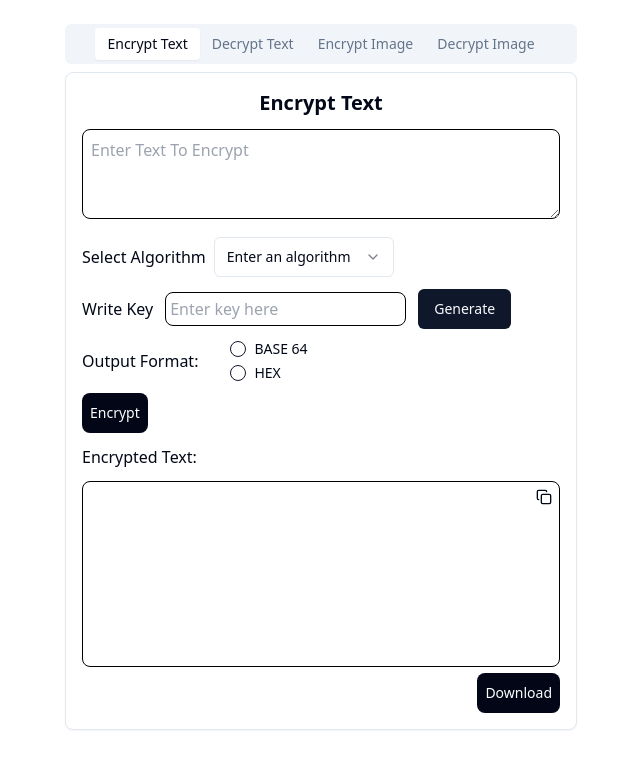
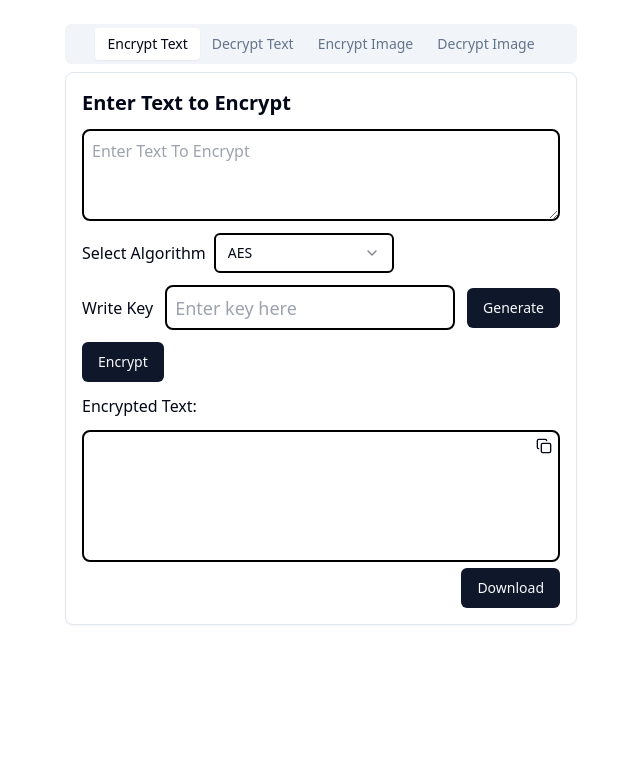
Before and after one commit to MuhammadDevX/Open-Ended-Lab-Encyption-Decryption, a React (Vite) app: page / in a window 1280 px wide. Shown: the top 768 px of the page, without its empty margins (319-959 px from the left). Built offline with nearby package versions, Linux system fonts and the light colour scheme.

Commit message:
added encrytion functionality to encryptText

```diff
--- a/src/components/custom/DecryptText.jsx
+++ b/src/components/custom/DecryptText.jsx
@@ -14,19 +14,14 @@ import { Button } from "@/components/ui/button";
 function DecryptText() {
   return (
     <Card className="border border-solid flex flex-col justify-center gap-3 p-4">
-      <div className="text-center">
-        <label for="enterTextForEncryption" className="w-200 font-bold text-xl">
-          Decrypt Text
+      <label className="font-bold text-xl">
+        Enter Encrypted Text to Decrypt
       </label>
-      </div>
-      <div>
       <textarea
-          id="enterTextForEncryption"
         rows={3}
-          placeholder="Enter Text To Decrypt"
-          className="w-full border border-solid rounded-lg  p-2 border-black outline-none"
+        placeholder="Enter Text To Encrypt"
+        className="w-full text-md border-2 border-solid rounded-lg  p-2 border-black outline-none"
       />
-      </div>
       <div className="flex flex-row justify-start gap-2 items-center">
         <div>
           <p>Select Algorithm</p>
@@ -45,22 +40,19 @@ function DecryptText() {
           </Select>
         </div>
       </div>
-      <div className="flex gap-3 justify-start items-center">
-        <div>
+      <div className="flex gap-3 items-center">
         <label for="Key">Write Key</label>
-        </div>
-        <div>
+
         <input
+          id="key"
           type="text"
-            id="Key"
-            className="p-1 border border-1 border-solid border-black rounded-lg outline-none "
+          className="px-2 flex-1 border-2 border-black rounded-lg h-[45px] text-lg"
+          // onChange={handleKeyChange}
+          // value={key}
           placeholder="Enter key here"
         />
-        </div>
         <div>
-          <Button className="rounded-lg px-2 py-1 bg-slate-950 text-white">
-            Generate
-          </Button>
+          <Button>Generate</Button>
         </div>
       </div>
       <div>
@@ -71,9 +63,9 @@ function DecryptText() {
           style={{ resize: "none" }}
           name=""
           id="encrypted"
-          cols="30"
+          // cols="30"
           rows="6"
-          className="w-full border border-1 border-black  border-solid rounded-lg text-lg p-2 focus:outline-none"
+          className="w-full border-2 border-black overflow-x-hidden border-solid rounded-lg text-lg p-2 focus:outline-none"
         ></textarea>
         {/* button */}
         <CopyIcon
--- a/src/components/custom/EncryptImage.jsx
+++ b/src/components/custom/EncryptImage.jsx
@@ -111,7 +111,7 @@ export default function EncryptImage() {
 
       {/* Encryption Key Input */}
       <div className="flex gap-2 items-center">
-        <label className="font-bold text-xl" htmlFor="key">
+        <label className=" text-lg" htmlFor="key">
           Encryption key
         </label>
         <input
@@ -136,7 +136,7 @@ export default function EncryptImage() {
 
       {/* Encrypted Image Textarea */}
       <div className="flex flex-col gap-1">
-        <span className="font-bold text-xl" htmlFor="encrypted">
+        <span className="text-lg" htmlFor="encrypted">
           Encrypted Image (in base64)
         </span>
         <div className="w-full relative">
--- a/src/components/custom/EncryptText.jsx
+++ b/src/components/custom/EncryptText.jsx
@@ -1,3 +1,4 @@
+import { useState } from "react";
 import { CopyIcon } from "lucide-react";
 import { Card } from "../ui/card";
 import {
@@ -7,104 +8,132 @@ import {
   SelectTrigger,
   SelectValue,
 } from "@/components/ui/select";
-
 import { Label } from "@/components/ui/label";
 import { RadioGroup, RadioGroupItem } from "@/components/ui/radio-group";
 import { Button } from "@/components/ui/button";
+import CryptoJS, { enc } from "crypto-js";
 
 export default function EncryptText() {
+  const [text, setText] = useState("");
+  const [textError, setTextError] = useState();
+  const [algorithm, setAlgorithm] = useState("AES");
+  const [key, setKey] = useState("");
+  const [keyError, setKeyError] = useState();
+  // const [outputFormat, setOutputFormat] = useState("Base64");
+  const [encryptedText, setEncryptedText] = useState("");
+
+  const handleEncrypt = () => {
+    // Add encryption logic here and update encryptedText state
+    // Example: setEncryptedText(encryptedResult);
+
+    // For now, let's handle the case of no encryption algorithm selected
+    if (!key) {
+      setKeyError("Encryption key must be provided");
+      return;
+    }
+    if (!text) {
+      setTextError("Text for encryption must be provided");
+      return;
+    }
+    // start encryption
+    // a.
+    // Convert the key to a WordArray
+    // const keyBytes = CryptoJS.enc.Utf8.parse(key);
+
+    // Encrypt the text
+    const encrypted = CryptoJS[algorithm].encrypt(text, key);
+    setEncryptedText(encrypted.toString());
+    // Encode the result based on user choice
+
+    // console.log(encrypted.toString());
+
+    // // Update the state with the encrypted text
+    // // setEncryptedText(encryptedText.toString());
+
+    // // For Hex encoding
+    // const encryptedHex = encryptedText.toString();
+    // console.log(encryptedText.toString());
+  };
+
   return (
     <Card className="border border-solid flex flex-col justify-center gap-3 p-4">
-      <div className="text-center">
       <label
-          for="textForDecryption"
-          className="w-full text-center font-bold text-xl"
+        htmlFor="textForDecryption"
+        className="w-full text-left font-bold text-xl"
       >
-          Encrypt Text
+        Enter Text to Encrypt
       </label>
-      </div>
-      <div>
       <textarea
-          id="textForDecryption"
         rows={3}
         placeholder="Enter Text To Encrypt"
-          className="w-full border border-solid rounded-lg  p-2 border-black outline-none"
+        className="w-full text-md border-2 border-solid rounded-lg p-2 border-black outline-none"
+        value={text}
+        onChange={(e) => setText(e.target.value)}
       />
-      </div>
       <div className="flex flex-row justify-start gap-2 items-center">
-        <div>
         <p className="text-start">Select Algorithm</p>
-        </div>
-        <div className="w-30">
-          {/* <select name="" id="" className="border border-solid border-black border-1 rounded-lg  flex-1 outline-none">
-     <option>AES</option>
-     <option>RABBIT</option>
-     <option>RC4</option>
-     <option>DES</option>
-     </select> */}
-          <Select className="focus:outline-none">
+        <Select
+          value={algorithm}
+          onValueChange={(value) => setAlgorithm(value)}
+        >
           <SelectTrigger className="w-[180px]">
             <SelectValue placeholder="Enter an algorithm" />
           </SelectTrigger>
           <SelectContent>
             <SelectItem value="AES">AES</SelectItem>
-              <SelectItem value="RABBIT">RABBIT</SelectItem>
+            <SelectItem value="DES">DES</SelectItem>
+            <SelectItem value="Rabbit">Rabbit</SelectItem>
             <SelectItem value="RC4">RC4</SelectItem>
-              <SelectItem value="DES">DES</SelectItem>
           </SelectContent>
         </Select>
       </div>
-      </div>
       <div className="flex gap-3 items-center">
-        <div>
-          <label for="Key">Write Key</label>
-        </div>
-        <div>
+        <label htmlFor="key">Write Key</label>
         <input
+          id="key"
           type="text"
-            id="Key"
-            className="p-1 border  border-solid border-black rounded-lg outline-none "
+          className="px-2 flex-1 border-2 border-black rounded-lg h-[45px] text-lg"
+          value={key}
+          onChange={(e) => {
+            setKey(e.target.value);
+            setKeyError();
+          }}
           placeholder="Enter key here"
         />
-        </div>
         <div>
-          {/* <button className="rounded-lg px-2 py-1 bg-slate-950 text-white">
-            Generate
-          </button> */}
           <Button>Generate</Button>
         </div>
       </div>
-      <div className="flex gap-8 items-center">
-        <div>
+      {keyError && (
+        <span className="text-sm font-bold text-red-500">{keyError}</span>
+      )}
+
+      {/* <div className="flex gap-8 items-center">
         <p>Output Format:</p>
-        </div>
-        <div className="flex flex-col text-sm">
-          {/* <div>
-        <input type="radio" id="BASE64" name="outputFormat"/>
-          <label for="BASE64">BASE 64</label>
-          </div>
-          <div>
-
-          <input type="radio" id="HEX" name="outputFormat"/>
-          <label for="HEX">HEX</label>
-          </div> */}
-          <RadioGroup defaultValue="option-one">
+        <RadioGroup
+          value={outputFormat}
+          onValueChange={(value) => setOutputFormat(value)}
+        >
           <div className="flex items-center space-x-2">
-              <RadioGroupItem value="BASE64" id="BASE64" />
-              <Label htmlFor="BASE64">BASE 64</Label>
+            <RadioGroupItem value="Base64" id="Base64" />
+            <Label htmlFor="Base64" className="text-md">
+              Base64
+            </Label>
           </div>
           <div className="flex items-center space-x-2">
-              <RadioGroupItem value="HEX" id="HEX" />
-              <Label htmlFor="HEX">HEX</Label>
+            <RadioGroupItem value="Hex" id="Hex" />
+            <Label htmlFor="Hex" className="text-md">
+              Hex
+            </Label>
           </div>
         </RadioGroup>
-        </div>
-      </div>
-      <div>
-        <Button className="self-end rounded-lg px-2 py-1 bg-slate-950 text-white">
+      </div> */}
+      <Button className="self-start" onClick={handleEncrypt}>
         Encrypt
       </Button>
-      </div>
+      {textError && (
+        <span className="text-sm font-bold text-red-500">{textError}</span>
+      )}
       <div>
         <p>Encrypted Text:</p>
       </div>
@@ -113,23 +142,21 @@ export default function EncryptText() {
           style={{ resize: "none" }}
           name=""
           id="encrypted"
-          cols="30"
-          rows="6"
-          className="w-full border border-1 border-black  border-solid rounded-lg text-lg p-2 focus:outline-none"
-        ></textarea>
-        {/* button */}
+          rows="4"
+          readOnly
+          className="w-full border-2 border-black overflow-x-hidden rounded-lg text-lg p-2 focus:outline-none"
+          value={encryptedText}
+        />
         <CopyIcon
           className="h-4 w-4 absolute top-2 right-2 cursor-pointer"
           onClick={() => {
-            navigator.clipboard.writeText("you wassup").catch((err) => {
+            navigator.clipboard.writeText(encryptedText).catch((err) => {
               console.log(err.message);
             });
           }}
         />
         <div className="flex justify-end">
-          <Button className="self-end rounded-lg px-2 py-1 bg-slate-950 text-white ">
-            Download
-          </Button>
+          <Button className="self-end">Download</Button>
         </div>
       </div>
     </Card>
--- a/src/components/ui/select.jsx
+++ b/src/components/ui/select.jsx
@@ -1,92 +1,117 @@
-import * as React from "react"
-import * as SelectPrimitive from "@radix-ui/react-select"
-import { Check, ChevronDown, ChevronUp } from "lucide-react"
+import * as React from "react";
+import * as SelectPrimitive from "@radix-ui/react-select";
+import { Check, ChevronDown, ChevronUp } from "lucide-react";
 
-import { cn } from "@/lib/utils"
+import { cn } from "@/lib/utils";
 
-const Select = SelectPrimitive.Root
+const Select = SelectPrimitive.Root;
 
-const SelectGroup = SelectPrimitive.Group
+const SelectGroup = SelectPrimitive.Group;
 
-const SelectValue = SelectPrimitive.Value
+const SelectValue = SelectPrimitive.Value;
 
-const SelectTrigger = React.forwardRef(({ className, children, ...props }, ref) => (
+const SelectTrigger = React.forwardRef(
+  ({ className, children, ...props }, ref) => (
     <SelectPrimitive.Trigger
       ref={ref}
       className={cn(
-      "flex h-10 w-full items-center justify-between rounded-md border border-input bg-background px-3 py-2 text-sm ring-offset-background placeholder:text-muted-foreground focus:outline-none focus:ring-2 focus:ring-ring focus:ring-offset-2 disabled:cursor-not-allowed disabled:opacity-50 [&>span]:line-clamp-1",
+        "flex h-10 w-full items-center justify-between rounded-md border-2 border-black bg-background px-3 py-2 text-sm ring-offset-background placeholder:text-muted-foreground focus:outline-none  disabled:cursor-not-allowed disabled:opacity-50 [&>span]:line-clamp-1",
         className
       )}
-    {...props}>
+      {...props}
+    >
       {children}
       <SelectPrimitive.Icon asChild>
         <ChevronDown className="h-4 w-4 opacity-50" />
       </SelectPrimitive.Icon>
     </SelectPrimitive.Trigger>
-))
-SelectTrigger.displayName = SelectPrimitive.Trigger.displayName
+  )
+);
+SelectTrigger.displayName = SelectPrimitive.Trigger.displayName;
 
-const SelectScrollUpButton = React.forwardRef(({ className, ...props }, ref) => (
+const SelectScrollUpButton = React.forwardRef(
+  ({ className, ...props }, ref) => (
     <SelectPrimitive.ScrollUpButton
       ref={ref}
-    className={cn("flex cursor-default items-center justify-center py-1", className)}
-    {...props}>
+      className={cn(
+        "flex cursor-default items-center justify-center py-1",
+        className
+      )}
+      {...props}
+    >
       <ChevronUp className="h-4 w-4" />
     </SelectPrimitive.ScrollUpButton>
-))
-SelectScrollUpButton.displayName = SelectPrimitive.ScrollUpButton.displayName
+  )
+);
+SelectScrollUpButton.displayName = SelectPrimitive.ScrollUpButton.displayName;
 
-const SelectScrollDownButton = React.forwardRef(({ className, ...props }, ref) => (
+const SelectScrollDownButton = React.forwardRef(
+  ({ className, ...props }, ref) => (
     <SelectPrimitive.ScrollDownButton
       ref={ref}
-    className={cn("flex cursor-default items-center justify-center py-1", className)}
-    {...props}>
+      className={cn(
+        "flex cursor-default items-center justify-center py-1",
+        className
+      )}
+      {...props}
+    >
       <ChevronDown className="h-4 w-4" />
     </SelectPrimitive.ScrollDownButton>
-))
+  )
+);
 SelectScrollDownButton.displayName =
-  SelectPrimitive.ScrollDownButton.displayName
+  SelectPrimitive.ScrollDownButton.displayName;
 
-const SelectContent = React.forwardRef(({ className, children, position = "popper", ...props }, ref) => (
+const SelectContent = React.forwardRef(
+  ({ className, children, position = "popper", ...props }, ref) => (
     <SelectPrimitive.Portal>
       <SelectPrimitive.Content
         ref={ref}
         className={cn(
-        "relative z-50 max-h-96 min-w-[8rem] overflow-hidden rounded-md border bg-popover text-popover-foreground shadow-md data-[state=open]:animate-in data-[state=closed]:animate-out data-[state=closed]:fade-out-0 data-[state=open]:fade-in-0 data-[state=closed]:zoom-out-95 data-[state=open]:zoom-in-95 data-[side=bottom]:slide-in-from-top-2 data-[side=left]:slide-in-from-right-2 data-[side=right]:slide-in-from-left-2 data-[side=top]:slide-in-from-bottom-2",
+          "relative z-50 max-h-96 min-w-[8rem] overflow-hidden rounded-md border border-black bg-popover text-popover-foreground shadow-md data-[state=open]:animate-in data-[state=closed]:animate-out data-[state=closed]:fade-out-0 data-[state=open]:fade-in-0 data-[state=closed]:zoom-out-95 data-[state=open]:zoom-in-95 data-[side=bottom]:slide-in-from-top-2 data-[side=left]:slide-in-from-right-2 data-[side=right]:slide-in-from-left-2 data-[side=top]:slide-in-from-bottom-2",
           position === "popper" &&
             "data-[side=bottom]:translate-y-1 data-[side=left]:-translate-x-1 data-[side=right]:translate-x-1 data-[side=top]:-translate-y-1",
           className
         )}
         position={position}
-      {...props}>
+        {...props}
+      >
         <SelectScrollUpButton />
         <SelectPrimitive.Viewport
-        className={cn("p-1", position === "popper" &&
-          "h-[var(--radix-select-trigger-height)] w-full min-w-[var(--radix-select-trigger-width)]")}>
+          className={cn(
+            "p-1",
+            position === "popper" &&
+              "h-[var(--radix-select-trigger-height)] w-full min-w-[var(--radix-select-trigger-width)]"
+          )}
+        >
           {children}
         </SelectPrimitive.Viewport>
         <SelectScrollDownButton />
       </SelectPrimitive.Content>
     </SelectPrimitive.Portal>
-))
-SelectContent.displayName = SelectPrimitive.Content.displayName
+  )
+);
+SelectContent.displayName = SelectPrimitive.Content.displayName;
 
 const SelectLabel = React.forwardRef(({ className, ...props }, ref) => (
   <SelectPrimitive.Label
     ref={ref}
     className={cn("py-1.5 pl-8 pr-2 text-sm font-semibold", className)}
-    {...props} />
-))
-SelectLabel.displayName = SelectPrimitive.Label.displayName
+    {...props}
+  />
+));
+SelectLabel.displayName = SelectPrimitive.Label.displayName;
 
-const SelectItem = React.forwardRef(({ className, children, ...props }, ref) => (
+const SelectItem = React.forwardRef(
+  ({ className, children, ...props }, ref) => (
     <SelectPrimitive.Item
       ref={ref}
       className={cn(
         "relative flex w-full cursor-default select-none items-center rounded-sm py-1.5 pl-8 pr-2 text-sm outline-none focus:bg-accent focus:text-accent-foreground data-[disabled]:pointer-events-none data-[disabled]:opacity-50",
         className
       )}
-    {...props}>
+      {...props}
+    >
       <span className="absolute left-2 flex h-3.5 w-3.5 items-center justify-center">
         <SelectPrimitive.ItemIndicator>
           <Check className="h-4 w-4" />
@@ -95,16 +120,18 @@ const SelectItem = React.forwardRef(({ className, children, ...props }, ref) =>
 
       <SelectPrimitive.ItemText>{children}</SelectPrimitive.ItemText>
     </SelectPrimitive.Item>
-))
-SelectItem.displayName = SelectPrimitive.Item.displayName
+  )
+);
+SelectItem.displayName = SelectPrimitive.Item.displayName;
 
 const SelectSeparator = React.forwardRef(({ className, ...props }, ref) => (
   <SelectPrimitive.Separator
     ref={ref}
     className={cn("-mx-1 my-1 h-px bg-muted", className)}
-    {...props} />
-))
-SelectSeparator.displayName = SelectPrimitive.Separator.displayName
+    {...props}
+  />
+));
+SelectSeparator.displayName = SelectPrimitive.Separator.displayName;
 
 export {
   Select,
@@ -117,4 +144,4 @@ export {
   SelectSeparator,
   SelectScrollUpButton,
   SelectScrollDownButton,
-}
+};
```
Lines whose indentation alone changed are shown as unchanged.
